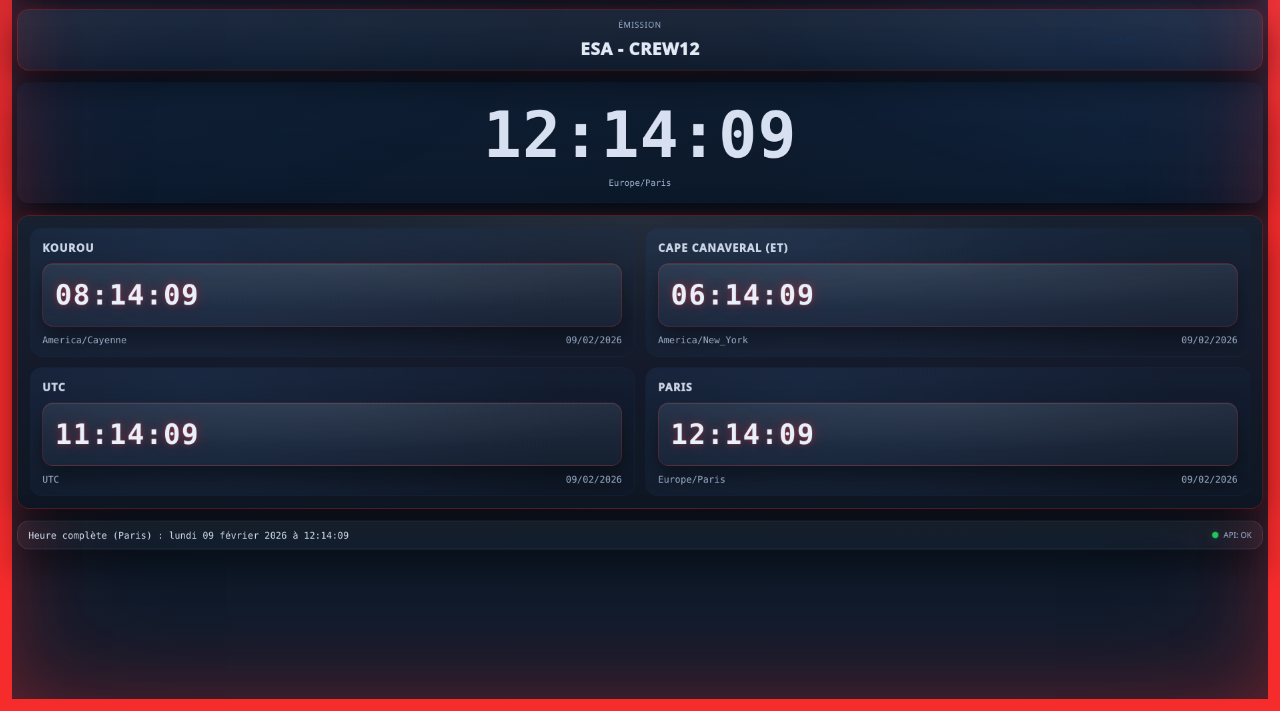
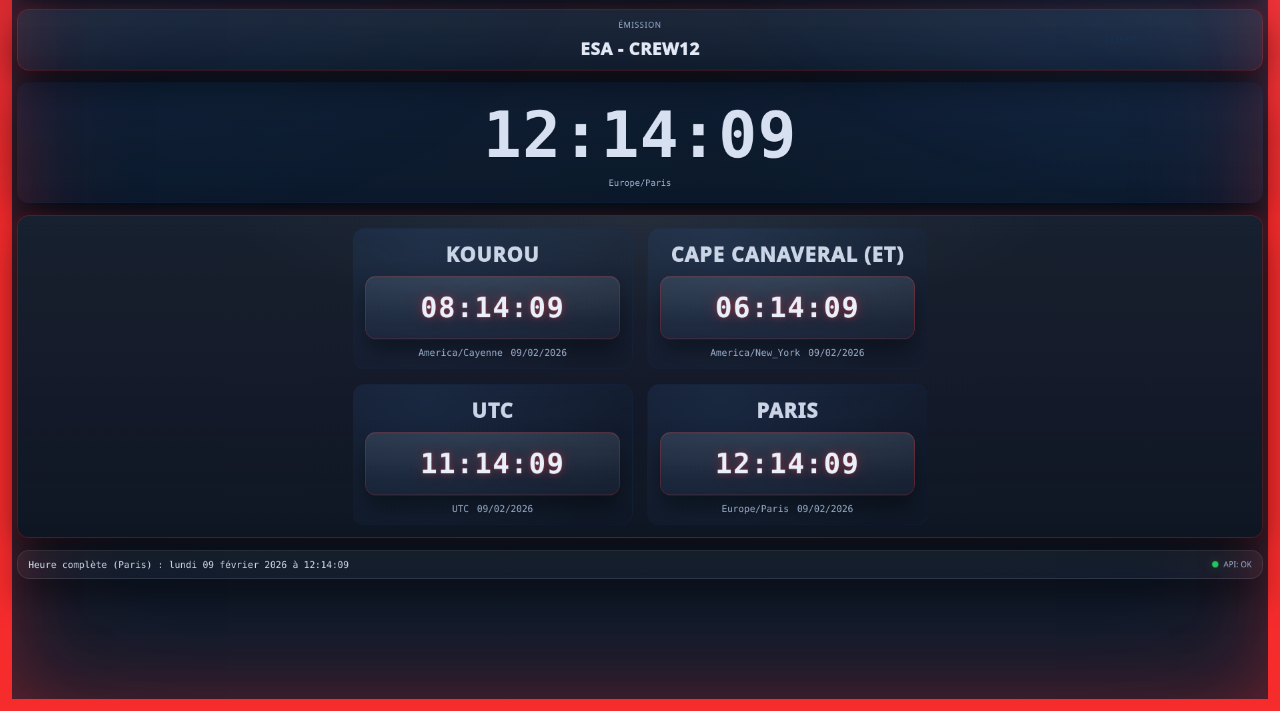
Before and after one commit to ShHaWkK/regee-onair, a website: page onair-regie/public/index.html in a window 1280 px wide. Shown: the part 89-800 px from the top of the page. Drawn offline with Linux system fonts and the light colour scheme.

Commit message:
add aug title

```diff
--- a/onair-regie/public/index.html
+++ b/onair-regie/public/index.html
@@ -327,8 +327,9 @@
 
     .grid{
       display:grid;
-      grid-template-columns: repeat(4, minmax(0, 1fr));
-      gap: 16px;
+      grid-template-columns: repeat(4, auto);
+      justify-content: center;
+      gap: 22px;
     }
 
     .clockCard{
@@ -339,6 +340,7 @@
         linear-gradient(180deg, rgba(24,49,86,.20), rgba(24,49,86,.08));
       padding: 18px 18px 16px;
       overflow:hidden;
+      width: 420px;
     }
 
     .clockCard::before{
@@ -352,11 +354,12 @@
     .city{
       position:relative;
       font-weight: 950;
-      letter-spacing: 1.2px;
+      letter-spacing: 1.4px;
       text-transform: uppercase;
-      font-size: 16px;
+      font-size: clamp(22px, 2.4vw, 30px);
       color: rgba(218,228,245,.92);
       margin-bottom: 12px;
+      text-align:center;
     }
 
     .time{
@@ -377,6 +380,7 @@
         inset 0 1px 0 rgba(255,255,255,.10),
         0 18px 34px rgba(0,0,0,.40);
       text-shadow: 0 0 18px rgba(255,255,255,.12);
+      text-align:center;
     }
 
     body.onair .time{
@@ -391,9 +395,9 @@
       position:relative;
       margin-top: 12px;
       display:flex;
-      justify-content:space-between;
+      justify-content:center;
       align-items:center;
-      gap:10px;
+      gap:12px;
       font-family: var(--mono);
       font-size: 14px;
       color: rgba(163,183,210,.95);
@@ -439,11 +443,11 @@
     .lamp.bad{background:#ef4444; box-shadow: 0 0 0 1px rgba(239,68,68,.35), 0 0 16px rgba(239,68,68,.35)}
 
     @media (max-width: 1280px){
-      .grid{ grid-template-columns: repeat(2, minmax(0, 1fr)); }
+      .grid{ grid-template-columns: repeat(2, auto); justify-content:center; }
       .left, .right{ min-width: 220px; }
     }
     @media (max-width: 680px){
-      .grid{ grid-template-columns: 1fr; }
+      .grid{ grid-template-columns: auto; justify-content:center; }
       body.onair{ box-shadow: inset 0 0 0 7px rgba(255,45,45,.95); }
     }
   </style>
```
